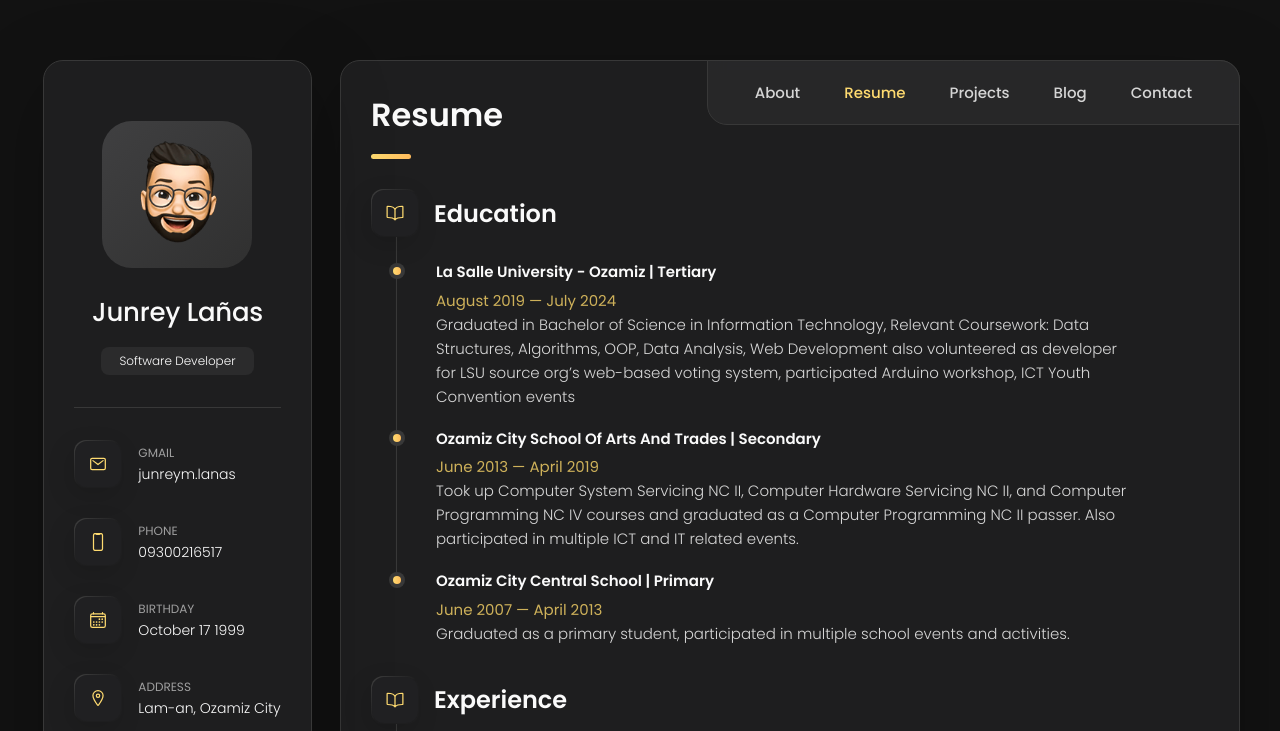
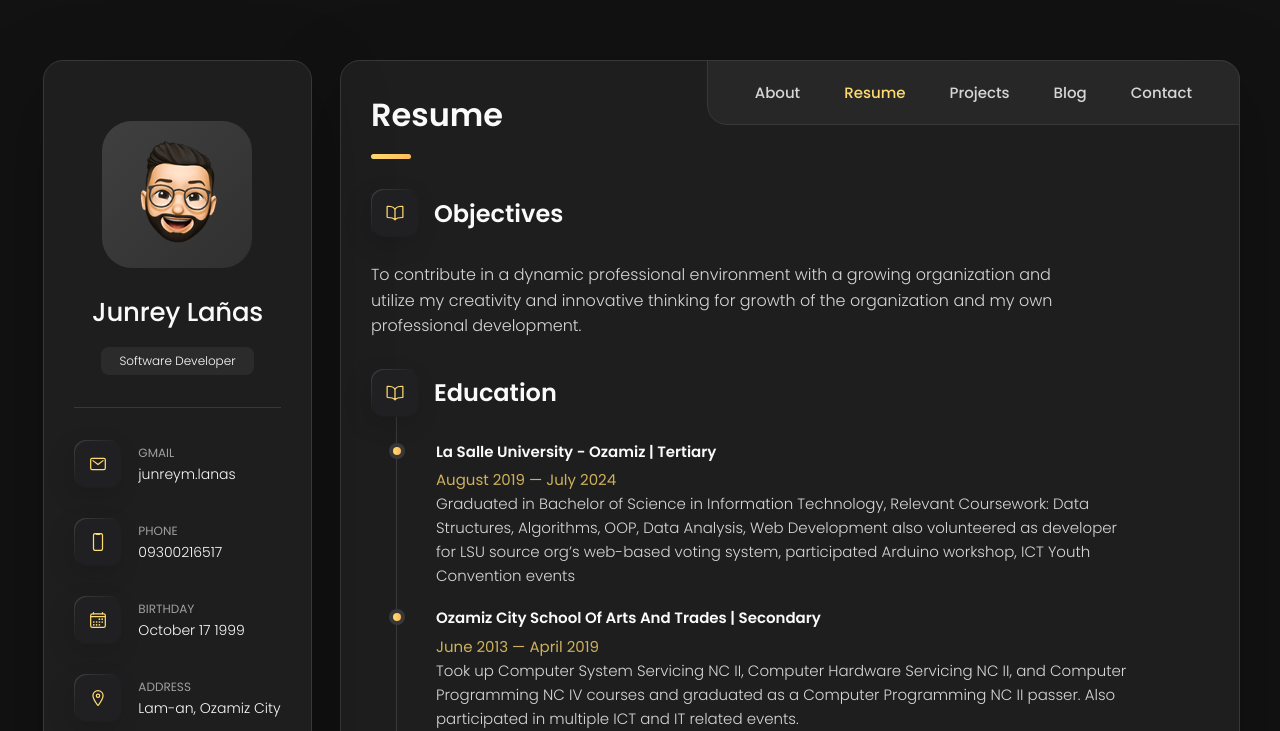
Before and after one commit to Drakkarrr/my-portfolio-card, a plain HTML site: page index.html in a window 1280 px wide. Both pictures are taken after a click on the button "Resume". Shown: the top 731 px of the page. Drawn offline with nearby package versions, Linux system fonts and the light colour scheme.

```diff
--- a/index.html
+++ b/index.html
@@ -511,6 +511,25 @@
               <ion-icon name="book-outline"></ion-icon>
             </div>
 
+            <h3 class="h3">Objectives</h3>
+          </div>
+          <p class="timeline-text">
+            To contribute in a dynamic professional environment with
+            a growing organization and utilize my creativity and
+            innovative thinking for growth of the organization and my
+            own professional development.
+          </p>
+
+
+        </section>
+
+        <section class="timeline">
+
+          <div class="title-wrapper">
+            <div class="icon-box">
+              <ion-icon name="book-outline"></ion-icon>
+            </div>
+
             <h3 class="h3">Education</h3>
           </div>
 
@@ -594,7 +613,7 @@
 
               <h4 class="h4 timeline-item-title">Freelance Web Developer</h4>
 
-              <span>2021 - 2023</span>
+              <span>March 2021 - October 2023</span>
 
               <p class="timeline-text">
                 Built and contributed to custom software applications for clients both local and agencies. Help
@@ -607,7 +626,7 @@
 
               <h4 class="h4 timeline-item-title">LSU S.O.U.R.C.E - Web Developer Volunteer</h4>
 
-              <span>Apr 2021 - Jun 2021</span>
+              <span>April 2021 - June 2021</span>
 
               <p class="timeline-text">
                 Volunteer as web developer on S.O.U.R.C.E our CS/IT organization inside La Salle University - Ozamiz
```
